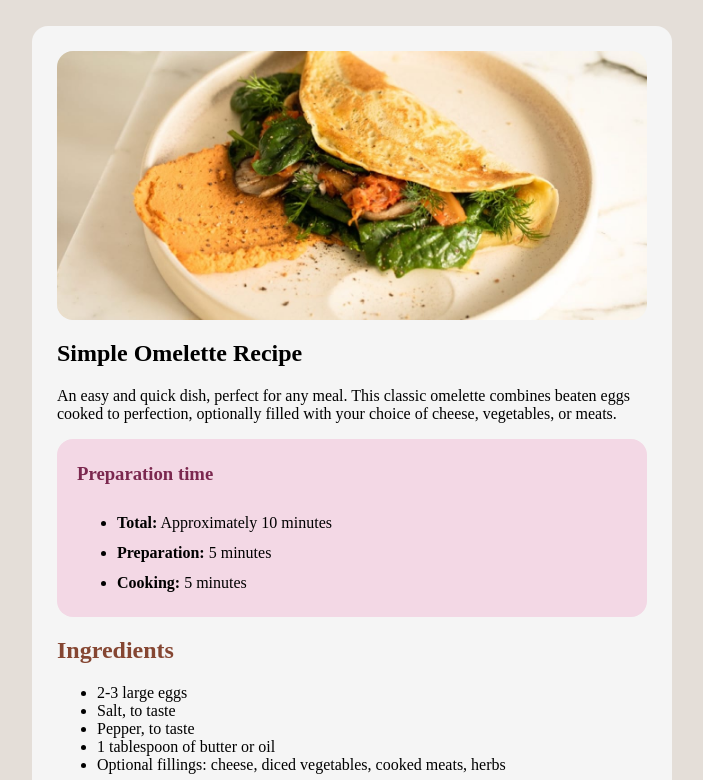
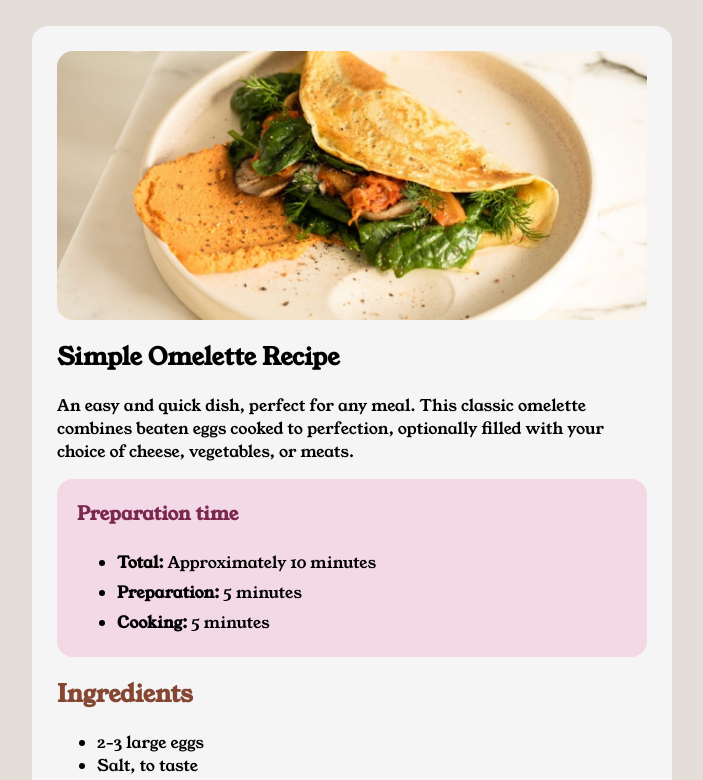
Before and after one commit to Opeyemi285/Recipe-page, a plain HTML site: page recipe-page-main/index.html in a window 1280 px wide. Shown: the top 780 px of the page, without its empty margins (288-991 px from the left). Drawn offline with Linux system fonts and the light colour scheme.

Commit message:
Update index.html

```diff
--- a/recipe-page-main/index.html
+++ b/recipe-page-main/index.html
@@ -3,7 +3,10 @@
 <head>
   <meta charset="UTF-8">
   <meta name="viewport" content="width=device-width, initial-scale=1.0"> <!-- displays site properly based on user's device -->
-
+  <link rel="preconnect" href="https://fonts.googleapis.com">
+  <link rel="preconnect" href="https://fonts.gstatic.com" crossorigin>
+  <link href="https://fonts.googleapis.com/css2?family=Fraunces:ital,opsz,wght@0,9..144,100..900;1,9..144,100..900&family=Inconsolata:wght@200..900&family=Montserrat:ital,wght@0,100..900;1,100..900&family=Young+Serif&display=swap" rel="stylesheet">
+  <link href="https://fonts.googleapis.com/css2?family=Fraunces:ital,opsz,wght@0,9..144,100..900;1,9..144,100..900&family=Inconsolata:wght@200..900&family=Montserrat:ital,wght@0,100..900;1,100..900&family=Outfit:wght@100..900&family=Young+Serif&display=swap" rel="stylesheet">
   <link rel="icon" type="image/png" sizes="32x32" href="./assets/images/favicon-32x32.png">
   <link rel="stylesheet" href="style.css">
   <title>Recipe page</title>
```
